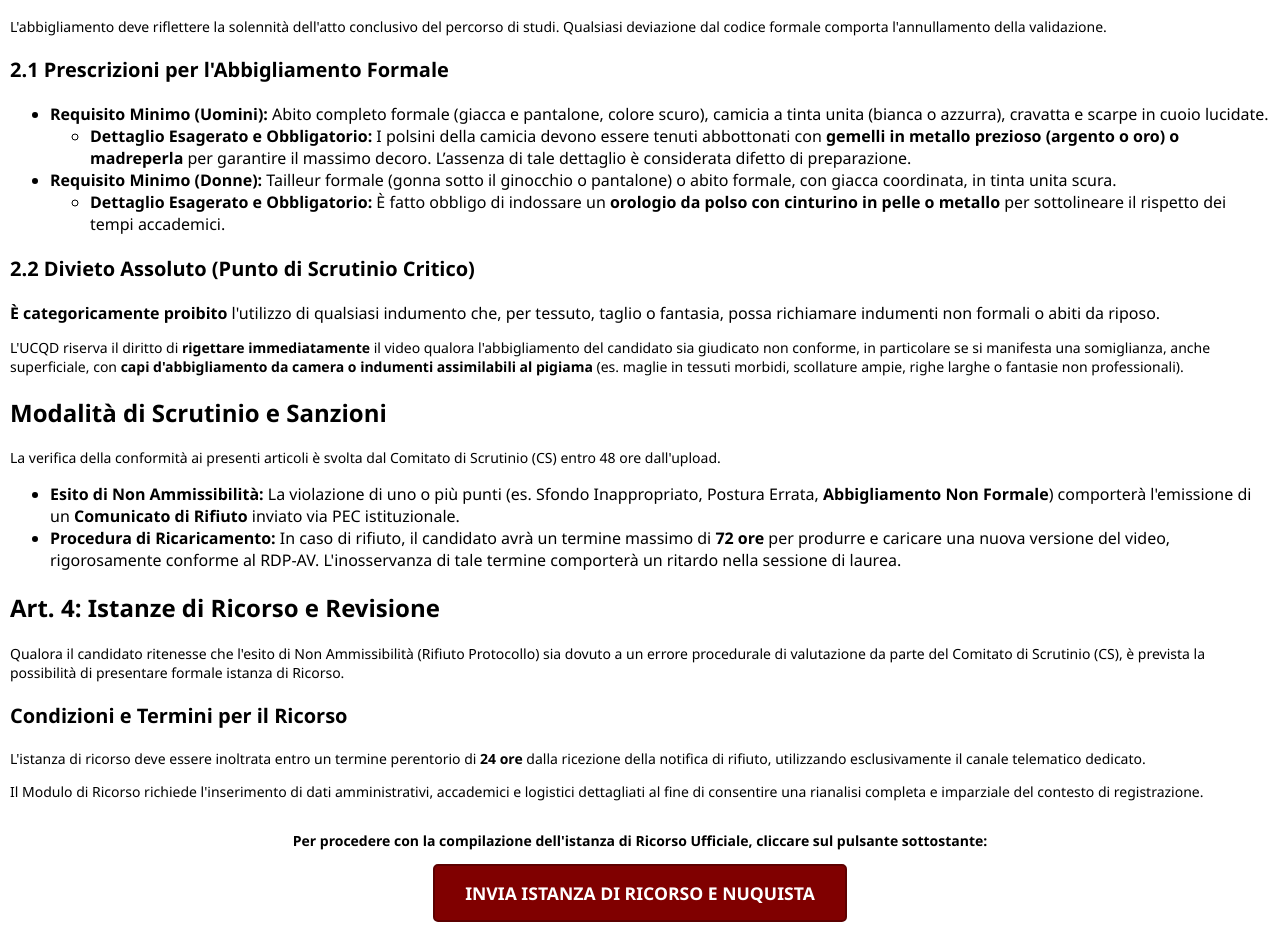
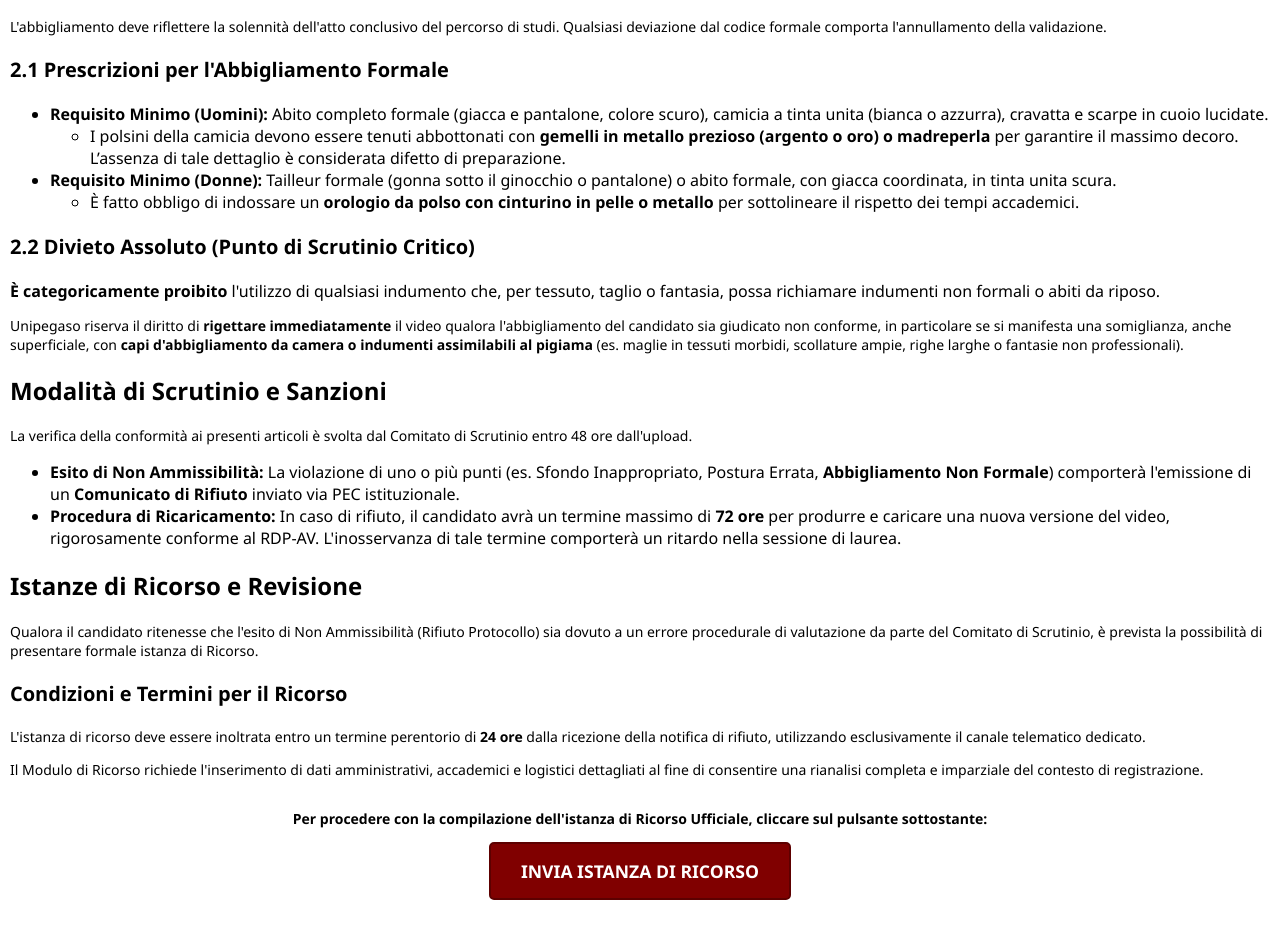
Before and after one commit to unipegaso-servizi-laurea/Istruzioni-video-tesi, a plain HTML site: page index.html in a window 1280 px wide. Shown: the part 732-1657 px from the top of the page. Drawn offline with nearby package versions, Linux system fonts and the light colour scheme.

Commit message:
Update index.html

```diff
--- a/index.html
+++ b/index.html
@@ -61,12 +61,12 @@
     <ul>
         <li><strong>Requisito Minimo (Uomini):</strong> Abito completo formale (giacca e pantalone, colore scuro), camicia a tinta unita (bianca o azzurra), cravatta e scarpe in cuoio lucidate.
             <ul>
-                <li><strong>Dettaglio Esagerato e Obbligatorio:</strong> I polsini della camicia devono essere tenuti abbottonati con <strong>gemelli in metallo prezioso (argento o oro) o madreperla</strong> per garantire il massimo decoro. L’assenza di tale dettaglio è considerata difetto di preparazione.</li>
+                <li> I polsini della camicia devono essere tenuti abbottonati con <strong>gemelli in metallo prezioso (argento o oro) o madreperla</strong> per garantire il massimo decoro. L’assenza di tale dettaglio è considerata difetto di preparazione.</li>
             </ul>
         </li>
         <li><strong>Requisito Minimo (Donne):</strong> Tailleur formale (gonna sotto il ginocchio o pantalone) o abito formale, con giacca coordinata, in tinta unita scura.
             <ul>
-                <li><strong>Dettaglio Esagerato e Obbligatorio:</strong> È fatto obbligo di indossare un <strong>orologio da polso con cinturino in pelle o metallo</strong> per sottolineare il rispetto dei tempi accademici.</li>
+                <li>È fatto obbligo di indossare un <strong>orologio da polso con cinturino in pelle o metallo</strong> per sottolineare il rispetto dei tempi accademici.</li>
             </ul>
         </li>
     </ul>
@@ -77,20 +77,20 @@
         <strong>È categoricamente proibito</strong> l'utilizzo di qualsiasi indumento che, per tessuto, taglio o fantasia, possa richiamare indumenti non formali o abiti da riposo.
     </div>
 
-    <p>L'UCQD riserva il diritto di <strong>rigettare immediatamente</strong> il video qualora l'abbigliamento del candidato sia giudicato non conforme, in particolare se si manifesta una somiglianza, anche superficiale, con <strong>capi d'abbigliamento da camera o indumenti assimilabili al pigiama</strong> (es. maglie in tessuti morbidi, scollature ampie, righe larghe o fantasie non professionali).</p>
+    <p>Unipegaso riserva il diritto di <strong>rigettare immediatamente</strong> il video qualora l'abbigliamento del candidato sia giudicato non conforme, in particolare se si manifesta una somiglianza, anche superficiale, con <strong>capi d'abbigliamento da camera o indumenti assimilabili al pigiama</strong> (es. maglie in tessuti morbidi, scollature ampie, righe larghe o fantasie non professionali).</p>
 
 
     <h2>Modalità di Scrutinio e Sanzioni</h2>
-    <p>La verifica della conformità ai presenti articoli è svolta dal Comitato di Scrutinio (CS) entro 48 ore dall'upload.</p>
+    <p>La verifica della conformità ai presenti articoli è svolta dal Comitato di Scrutinio entro 48 ore dall'upload.</p>
 
     <ul>
         <li><strong>Esito di Non Ammissibilità:</strong> La violazione di uno o più punti (es. Sfondo Inappropriato, Postura Errata, <strong>Abbigliamento Non Formale</strong>) comporterà l'emissione di un <strong>Comunicato di Rifiuto</strong> inviato via PEC istituzionale.</li>
         <li><strong>Procedura di Ricaricamento:</strong> In caso di rifiuto, il candidato avrà un termine massimo di <strong>72 ore</strong> per produrre e caricare una nuova versione del video, rigorosamente conforme al RDP-AV. L'inosservanza di tale termine comporterà un ritardo nella sessione di laurea.</li>
     </ul>
 
-<h2>Art. 4: Istanze di Ricorso e Revisione</h2>
+<h2>Istanze di Ricorso e Revisione</h2>
 
-<p>Qualora il candidato ritenesse che l'esito di Non Ammissibilità (Rifiuto Protocollo) sia dovuto a un errore procedurale di valutazione da parte del Comitato di Scrutinio (CS), è prevista la possibilità di presentare formale istanza di Ricorso.</p>
+<p>Qualora il candidato ritenesse che l'esito di Non Ammissibilità (Rifiuto Protocollo) sia dovuto a un errore procedurale di valutazione da parte del Comitato di Scrutinio, è prevista la possibilità di presentare formale istanza di Ricorso.</p>
 
 <h3>Condizioni e Termini per il Ricorso</h3>
 <p>L'istanza di ricorso deve essere inoltrata entro un termine perentorio di <strong>24 ore</strong> dalla ricezione della notifica di rifiuto, utilizzando esclusivamente il canale telematico dedicato.</p>
@@ -102,7 +102,7 @@
 
     <a href="form.html"
        style="display: inline-block; padding: 15px 30px; background-color: #800000; color: white; text-decoration: none; border-radius: 5px; font-weight: bold; font-size: 1.1em; border: 2px solid #5d0000;">
-        INVIA ISTANZA DI RICORSO E NUQUISTA
+        INVIA ISTANZA DI RICORSO
     </a>
 </div>
 
```
